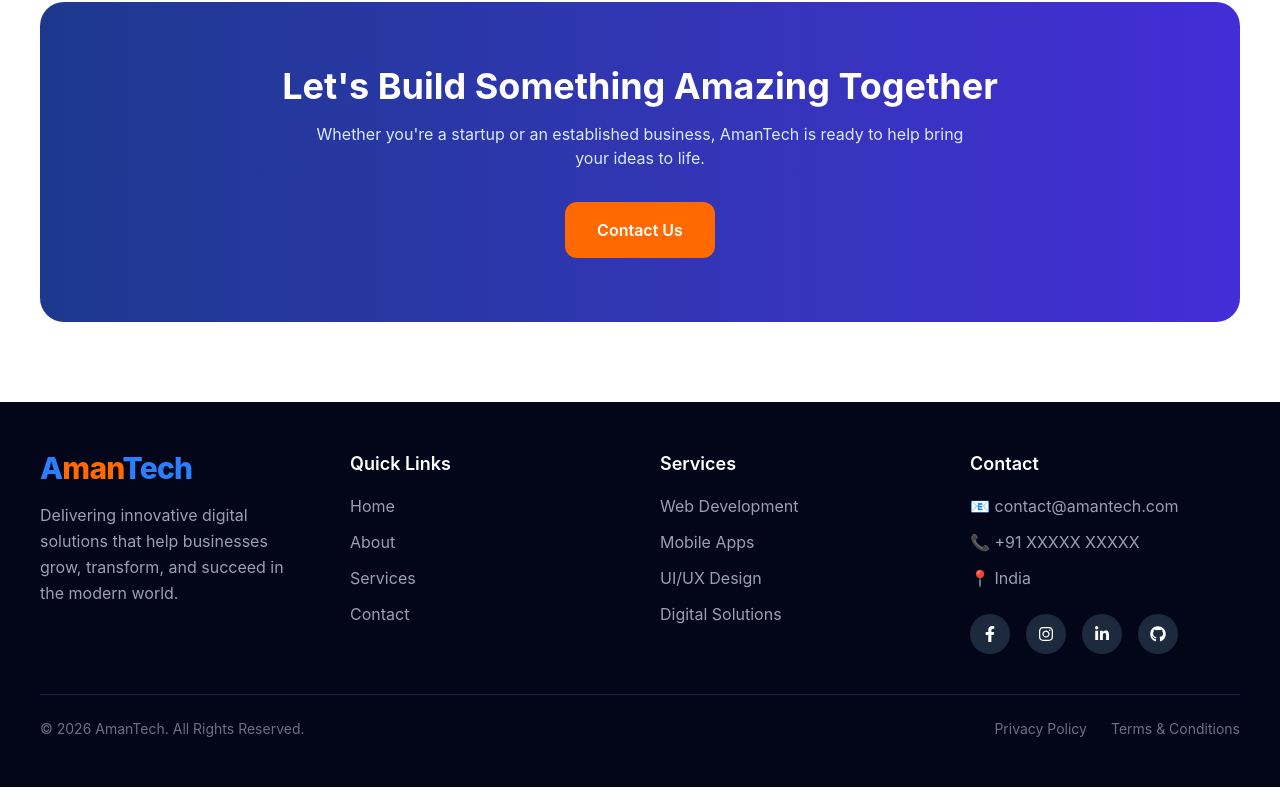
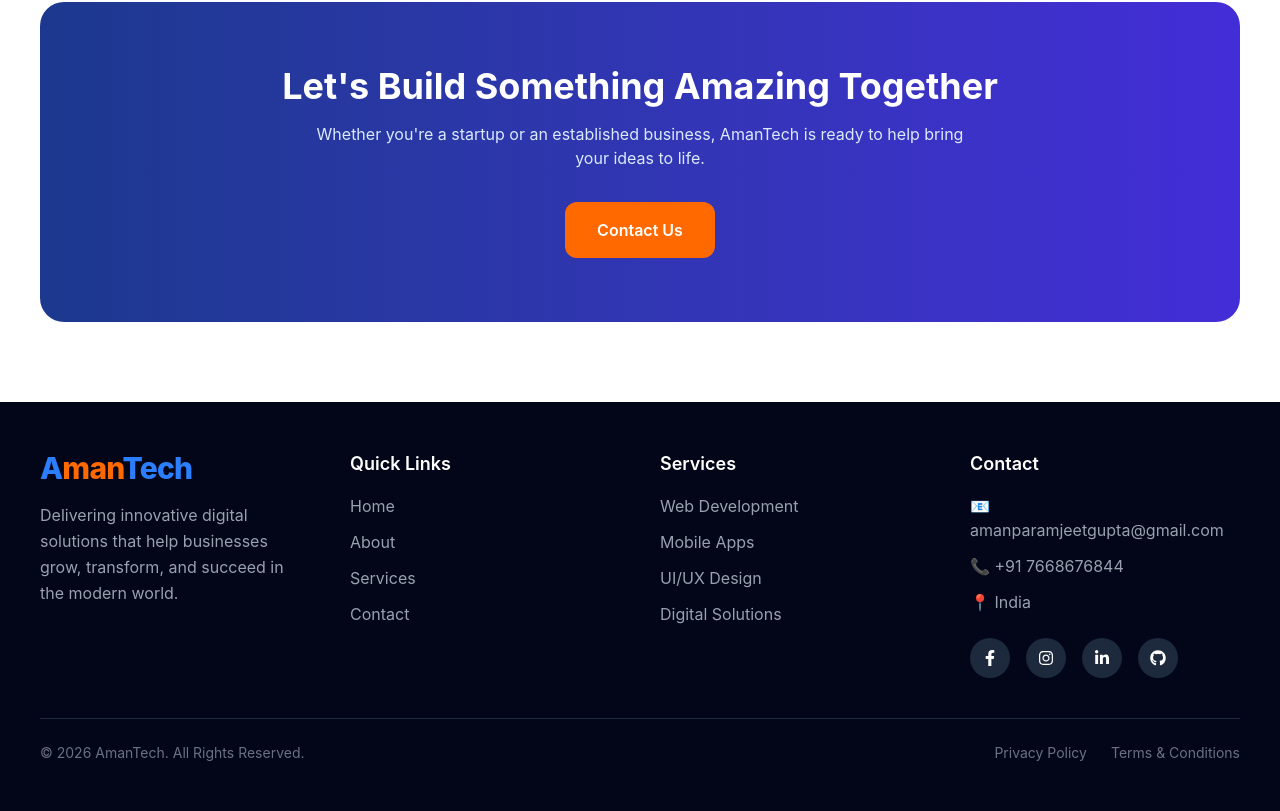
Before and after one commit to Aman263148/AmanTech, a React (Vite) app: page /about-us in a window 1280 px wide. Shown: the part 3387-4198 px from the top of the page. Before the commit the page ends 4174 px from the top, so only its background shows below. Built offline with nearby package versions, Linux system fonts and the light colour scheme.

Commit message:
Added new features and fixed bugs

```diff
--- a/src/components/Footer.jsx
+++ b/src/components/Footer.jsx
@@ -94,8 +94,8 @@ const Footer = () => {
         </h3>
 
         <div className="space-y-3 text-gray-400">
-          <p>📧 contact@amantech.com</p>
-          <p>📞 +91 XXXXX XXXXX</p>
+          <p>📧 amanparamjeetgupta@gmail.com</p>
+          <p>📞 +91 7668676844</p>
           <p>📍 India</p>
         </div>
 
@@ -145,14 +145,14 @@ const Footer = () => {
 
         <div className="flex gap-6 text-sm text-gray-500">
           <Link
-            to="/privacy-policy"
+            to="#"
             className="hover:text-indigo-400 transition duration-300"
           >
             Privacy Policy
           </Link>
 
           <Link
-            to="/terms"
+            to="#"
             className="hover:text-indigo-400 transition duration-300"
           >
             Terms & Conditions
--- a/src/components/Navbar.jsx
+++ b/src/components/Navbar.jsx
@@ -2,7 +2,7 @@ import { Link, NavLink } from "react-router-dom";
 import { FaBars } from "react-icons/fa6";
 import { IoClose } from "react-icons/io5";
 import { useState } from "react";
-import Logo from "../assets/Logo.png";
+import Logo from "../assets/logo.png";
 
 export default function Navbar() {
   const [isOpen, setIsOpen] = useState(false);
```
